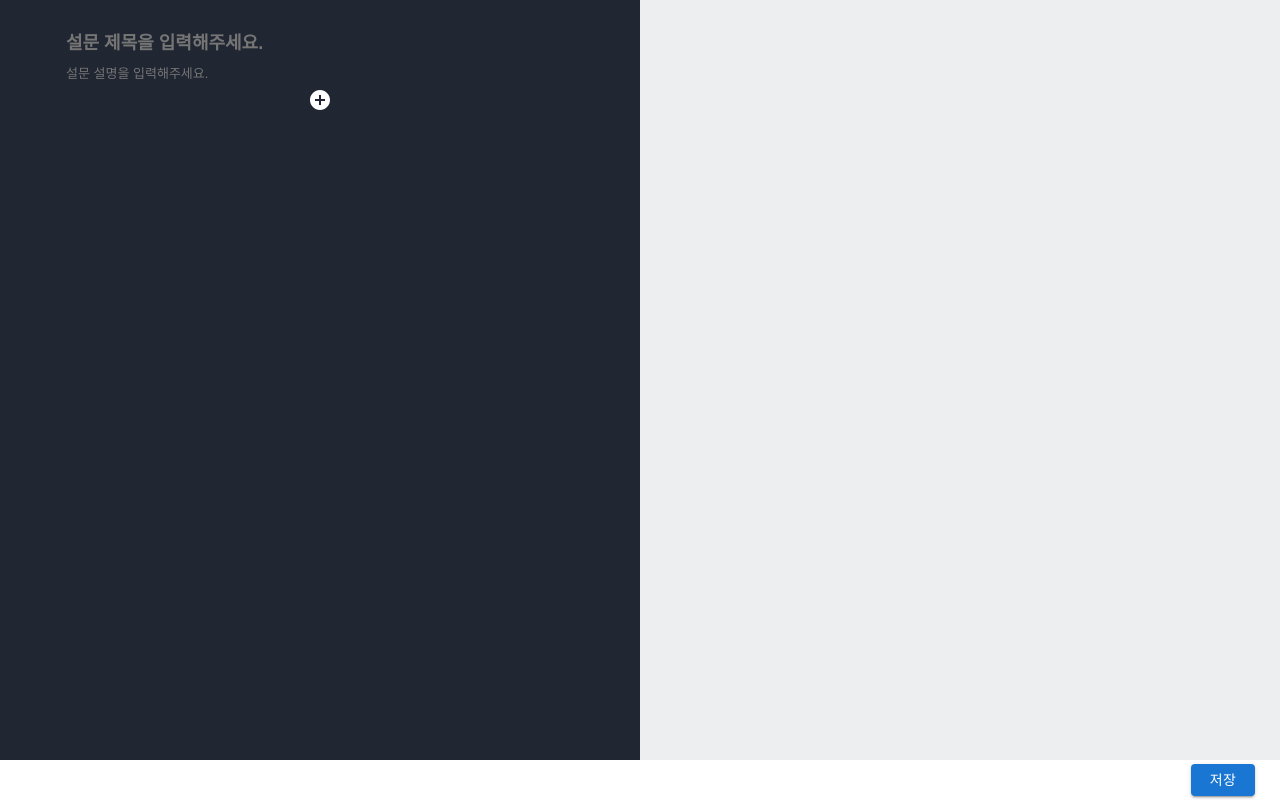
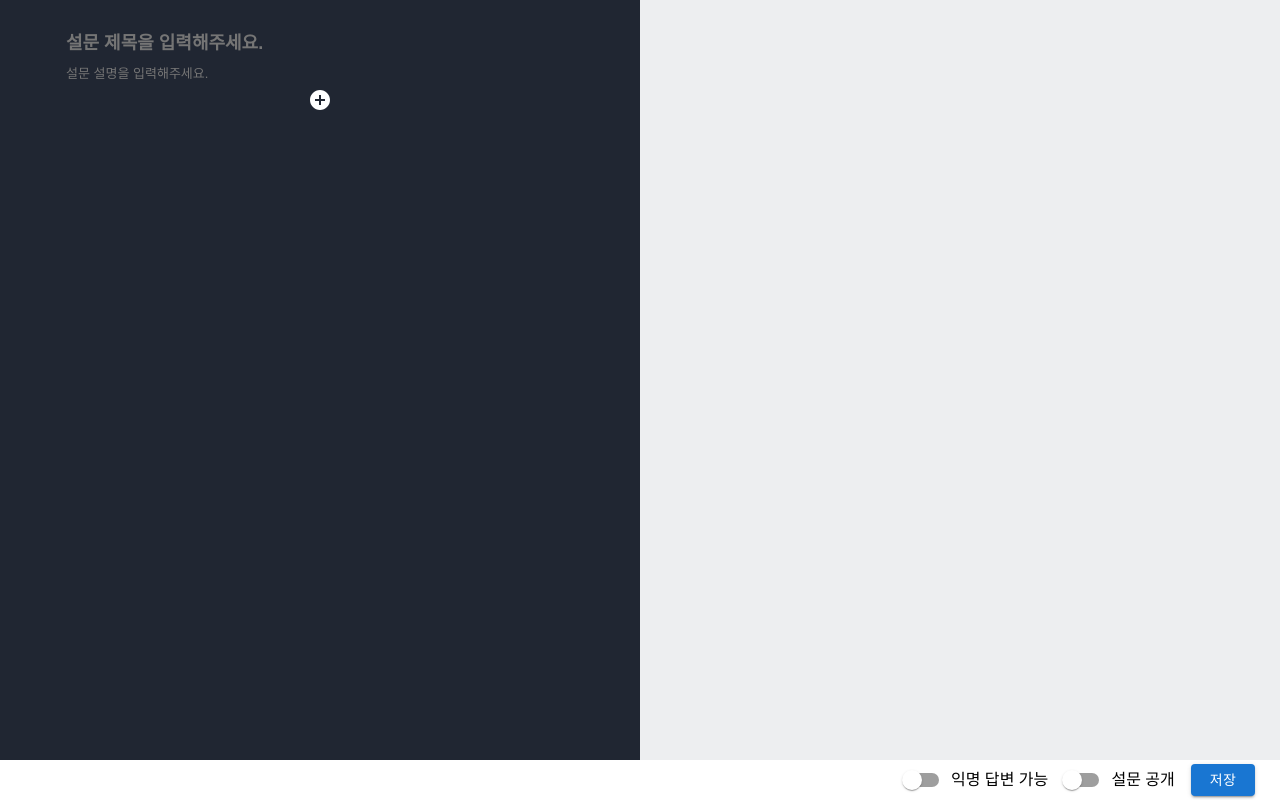
Before and after one commit to moka-team/mokaform-client, a React (Create React App) app: page /create-survey in a window 1280 px wide. Built offline with nearby package versions, Linux system fonts and the light colour scheme; the HTML template or start-up script is replaced by a standard one.

Commit message:
feat: 설문 공개/익명 여부 선택 추가 및 리코일 적용

```diff
--- a/src/components/surveys/create/CreateSection.jsx
+++ b/src/components/surveys/create/CreateSection.jsx
@@ -1,13 +1,7 @@
 import { React, useState } from "react";
 import { Create, Title, Summary } from "./styled";
 import SurveyItemCreator from "./SurveyItemCreator";
-import {
-  surveyTitle,
-  surveySummary,
-  surveyIsAnonymous,
-  surveyIsPublic,
-  surveyListState,
-} from "../../../atoms";
+import { surveyTitle, surveySummary, surveyListState } from "../../../atoms";
 import { useRecoilState, useRecoilValue } from "recoil";
 import SurveyCreateItem from "./SurveyCreateItem";
 
@@ -16,8 +10,6 @@ export default function CreateSection() {
 
   const [title, setTitle] = useRecoilState(surveyTitle);
   const [summary, setSummary] = useRecoilState(surveySummary);
-  const [isAnonymous, setIsAnonymous] = useRecoilState(surveyIsAnonymous);
-  const [isPublic, setIsPublic] = useRecoilState(surveyIsPublic);
 
   const titleOnChange = (event) => {
     setTitle(event.target.value);
@@ -25,14 +17,6 @@ export default function CreateSection() {
 
   const summaryOnChange = (event) => {
     setSummary(event.target.value);
-  };
-
-  const isAnonymousOnChange = (event) => {
-    setIsAnonymous(event.target.value);
-  };
-
-  const isPublicOnChange = (event) => {
-    setIsPublic(event.target.value);
   };
 
   return (
--- a/src/components/surveys/create/NavBar.jsx
+++ b/src/components/surveys/create/NavBar.jsx
@@ -1,6 +1,9 @@
 import styled from "styled-components";
 import { Button } from "@mui/material";
-import { useRecoilValue } from "recoil";
+import { useRecoilState, useRecoilValue } from "recoil";
+import Switch from "@mui/material/Switch";
+import FormGroup from "@mui/material/FormGroup";
+import FormControlLabel from "@mui/material/FormControlLabel";
 import {
   surveyTitle,
   surveySummary,
@@ -26,13 +29,23 @@ const SNavBar = styled.div`
   }
 `;
 function NavBar() {
+  const label = { inputProps: { "aria-label": "Switch demo" } };
+
   const surveyList = useRecoilValue(surveyListState);
   const detailList = useRecoilValue(detailMCQuestionState);
 
   const title = useRecoilValue(surveyTitle);
   const summary = useRecoilValue(surveySummary);
-  const isAnonymous = useRecoilValue(surveyIsAnonymous);
-  const isPublic = useRecoilValue(surveyIsPublic);
+  const [isAnonymous, setIsAnonymous] = useRecoilState(surveyIsAnonymous);
+  const [isPublic, setIsPublic] = useRecoilState(surveyIsPublic);
+
+  const isAnonymousOnChange = (event) => {
+    setIsAnonymous(event.target.checked);
+  };
+
+  const isPublicOnChange = (event) => {
+    setIsPublic(event.target.checked);
+  };
 
   const handleSubmit = () => {
     alert(
@@ -62,6 +75,18 @@ function NavBar() {
   };
   return (
     <SNavBar>
+      <FormGroup row="true">
+        <FormControlLabel
+          control={
+            <Switch checked={isAnonymous} onChange={isAnonymousOnChange} />
+          }
+          label="익명 답변 가능"
+        />
+        <FormControlLabel
+          control={<Switch checked={isPublic} onChange={isPublicOnChange} />}
+          label="설문 공개"
+        />
+      </FormGroup>
       <Button onClick={handleSubmit} variant="contained">
         저장
       </Button>
```
